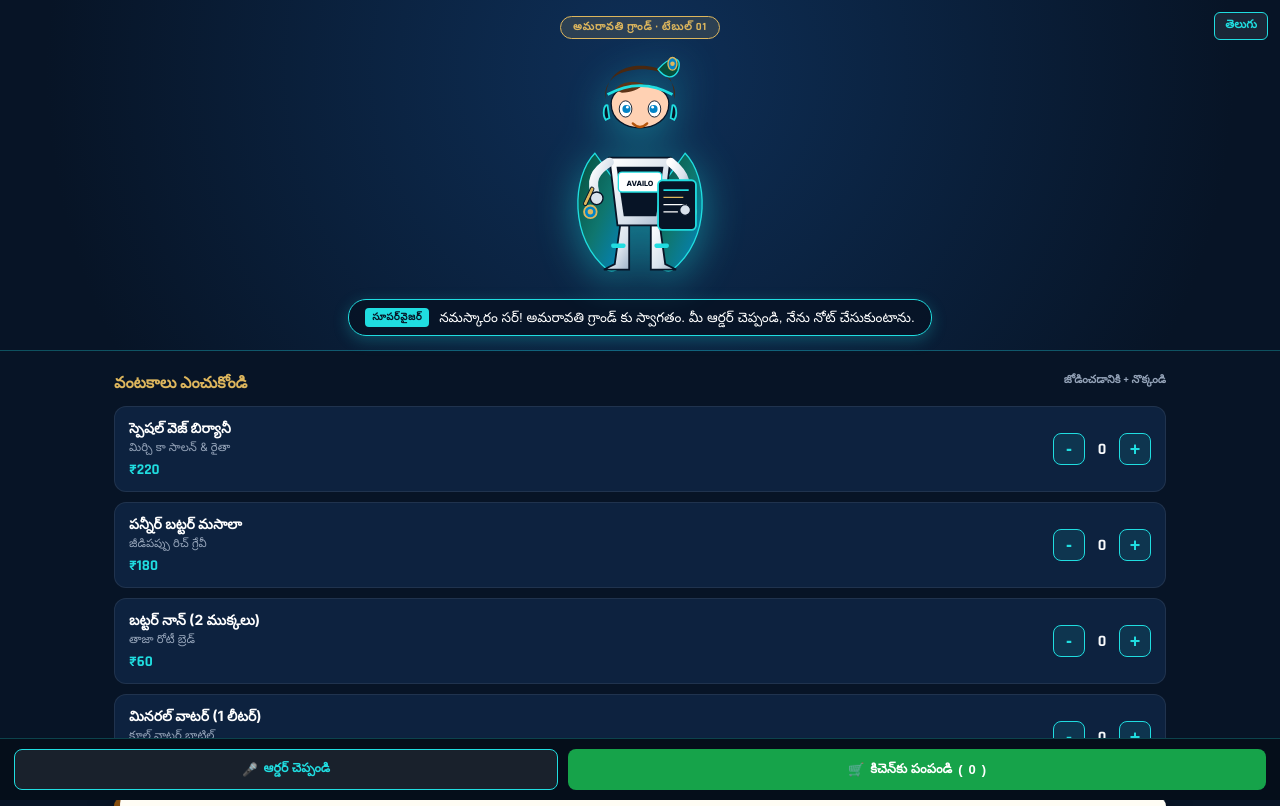
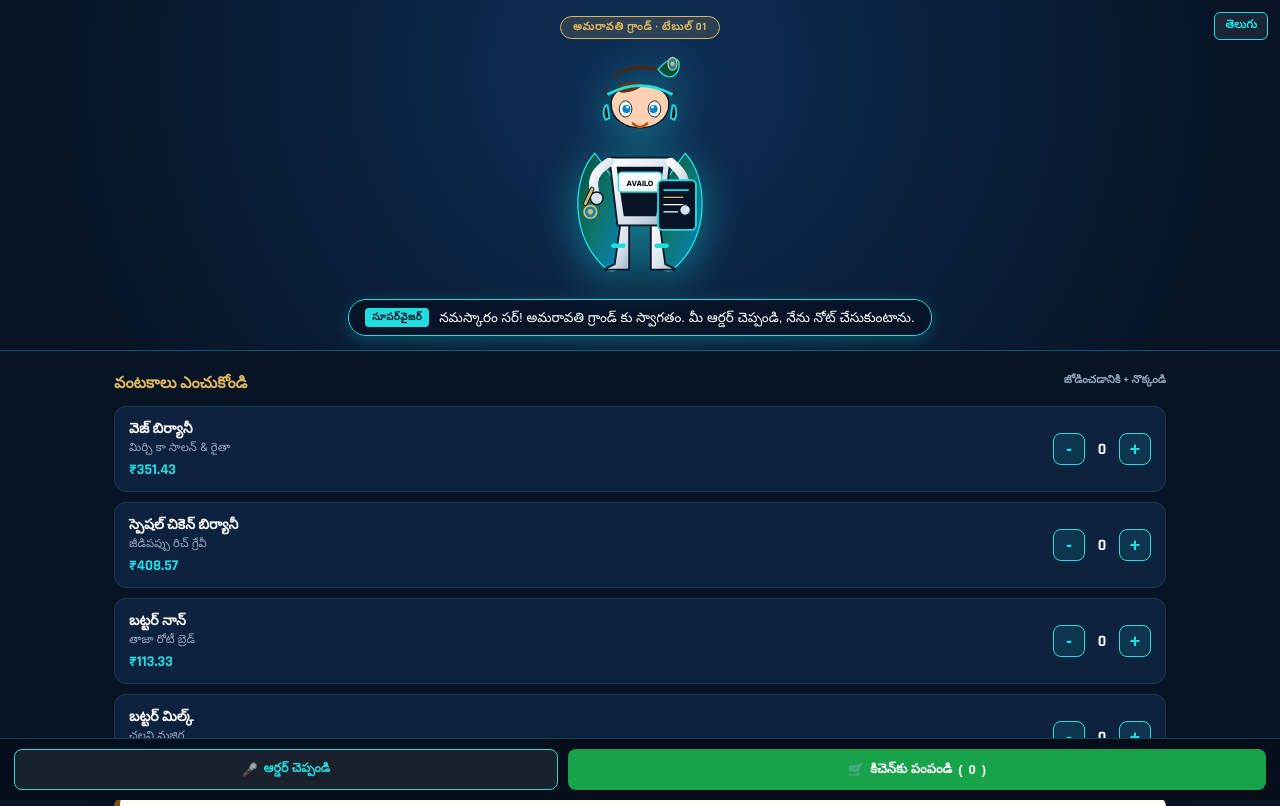
Before and after one commit to availodigitalservices-eng/Availo, a plain HTML site: page smart.html in a window 1280 px wide. Shown: the top 806 px of the page. Drawn offline with Linux system fonts and the light colour scheme; a web font is replaced by a local one.

Commit message:
Demo menu: use real Khaleel Bhai menu prices

```diff
--- a/smart.html
+++ b/smart.html
@@ -464,9 +464,9 @@
         <div class="items-list">
             <div class="dish-row">
                 <div>
-                    <div class="dish-title" data-te="స్పెషల్ వెజ్ బిర్యానీ" data-en="Special Veg Biryani" data-hi="स्पेशल वेज बिरयानी">స్పెషల్ వెజ్ బిర్యానీ</div>
+                    <div class="dish-title" data-te="వెజ్ బిర్యానీ" data-en="Veg Biryani" data-hi="वेज बिरयानी">వెజ్ బిర్యానీ</div>
                     <div class="dish-desc" data-te="మిర్చి కా సాలన్ &amp; రైతా" data-en="Mirchi ka salan &amp; raita" data-hi="मिर्ची का सालन और रायता">మిర్చి కా సాలన్ &amp; రైతా</div>
-                    <span class="dish-cost">₹220</span>
+                    <span class="dish-cost">₹351.43</span>
                 </div>
                 <div class="qty-box">
                     <button class="qty-btn" onclick="modifyItem('vegBiryani', -1)">-</button>
@@ -477,22 +477,22 @@
 
             <div class="dish-row">
                 <div>
-                    <div class="dish-title" data-te="పన్నీర్ బట్టర్ మసాలా" data-en="Paneer Butter Masala" data-hi="पनीर बटर मसाला">పన్నీర్ బట్టర్ మసాలా</div>
+                    <div class="dish-title" data-te="స్పెషల్ చికెన్ బిర్యానీ" data-en="Sp.chicken Biryani" data-hi="स्पेशल चिकन बिरयानी">స్పెషల్ చికెన్ బిర్యానీ</div>
                     <div class="dish-desc" data-te="జీడిపప్పు రిచ్ గ్రేవీ" data-en="Rich cashew gravy" data-hi="काजू की रिच ग्रेवी">జీడిపప్పు రిచ్ గ్రేవీ</div>
-                    <span class="dish-cost">₹180</span>
+                    <span class="dish-cost">₹408.57</span>
                 </div>
                 <div class="qty-box">
-                    <button class="qty-btn" onclick="modifyItem('paneerButter', -1)">-</button>
-                    <span class="qty-val" id="qty_paneerButter">0</span>
-                    <button class="qty-btn" onclick="modifyItem('paneerButter', 1)">+</button>
+                    <button class="qty-btn" onclick="modifyItem('chickenBiryani', -1)">-</button>
+                    <span class="qty-val" id="qty_chickenBiryani">0</span>
+                    <button class="qty-btn" onclick="modifyItem('chickenBiryani', 1)">+</button>
                 </div>
             </div>
 
             <div class="dish-row">
                 <div>
-                    <div class="dish-title" data-te="బట్టర్ నాన్ (2 ముక్కలు)" data-en="Butter Naan (2 Pcs)" data-hi="बटर नान (2 पीस)">బట్టర్ నాన్ (2 ముక్కలు)</div>
+                    <div class="dish-title" data-te="బట్టర్ నాన్" data-en="Butter Naan" data-hi="बटर नान">బట్టర్ నాన్</div>
                     <div class="dish-desc" data-te="తాజా రోటీ బ్రెడ్" data-en="Fresh roti bread" data-hi="ताज़ा रोटी ब्रेड">తాజా రోటీ బ్రెడ్</div>
-                    <span class="dish-cost">₹60</span>
+                    <span class="dish-cost">₹113.33</span>
                 </div>
                 <div class="qty-box">
                     <button class="qty-btn" onclick="modifyItem('butterNaan', -1)">-</button>
@@ -503,14 +503,14 @@
 
             <div class="dish-row">
                 <div>
-                    <div class="dish-title" data-te="మినరల్ వాటర్ (1 లీటర్)" data-en="Mineral Water (1L)" data-hi="मिनरल वॉटर (1 लीटर)">మినరల్ వాటర్ (1 లీటర్)</div>
-                    <div class="dish-desc" data-te="కూల్డ్ వాటర్ బాటిల్" data-en="Chilled water bottle" data-hi="ठंडी पानी की बोतल">కూల్డ్ వాటర్ బాటిల్</div>
-                    <span class="dish-cost">₹25</span>
+                    <div class="dish-title" data-te="బట్టర్ మిల్క్" data-en="Butter Milk" data-hi="बटर मिल्क">బట్టర్ మిల్క్</div>
+                    <div class="dish-desc" data-te="చల్లని మజ్జిగ" data-en="Chilled buttermilk" data-hi="ठंडी छाछ">చల్లని మజ్జిగ</div>
+                    <span class="dish-cost">₹56.19</span>
                 </div>
                 <div class="qty-box">
-                    <button class="qty-btn" onclick="modifyItem('waterBottle', -1)">-</button>
-                    <span class="qty-val" id="qty_waterBottle">0</span>
-                    <button class="qty-btn" onclick="modifyItem('waterBottle', 1)">+</button>
+                    <button class="qty-btn" onclick="modifyItem('butterMilk', -1)">-</button>
+                    <span class="qty-val" id="qty_butterMilk">0</span>
+                    <button class="qty-btn" onclick="modifyItem('butterMilk', 1)">+</button>
                 </div>
             </div>
         </div>
@@ -702,10 +702,10 @@
         }
 
         const menuData = {
-            vegBiryani: { name: { te: "స్పెషల్ వెజ్ బిర్యానీ", en: "Special Veg Biryani", hi: "स्पेशल वेज बिरयानी" }, price: 220, count: 0 },
-            paneerButter: { name: { te: "పన్నీర్ బట్టర్ మసాలా", en: "Paneer Butter Masala", hi: "पनीर बटर मसाला" }, price: 180, count: 0 },
-            butterNaan: { name: { te: "బట్టర్ నాన్ (2 ముక్కలు)", en: "Butter Naan (2 Pcs)", hi: "बटर नान (2 पीस)" }, price: 60, count: 0 },
-            waterBottle: { name: { te: "మినరల్ వాటర్ (1 లీటర్)", en: "Mineral Water (1L)", hi: "मिनरल वॉटर (1 लीटर)" }, price: 25, count: 0 }
+            vegBiryani: { name: { te: "వెజ్ బిర్యానీ", en: "Veg Biryani", hi: "वेज बिरयानी" }, price: 351.43, count: 0 },
+            chickenBiryani: { name: { te: "స్పెషల్ చికెన్ బిర్యానీ", en: "Sp.chicken Biryani", hi: "स्पेशल चिकन बिरयानी" }, price: 408.57, count: 0 },
+            butterNaan: { name: { te: "బట్టర్ నాన్", en: "Butter Naan", hi: "बटर नान" }, price: 113.33, count: 0 },
+            butterMilk: { name: { te: "బట్టర్ మిల్క్", en: "Butter Milk", hi: "बटर मिल्क" }, price: 56.19, count: 0 }
         };
 
         function speakGentSupervisor(text, mode = "") {
```
